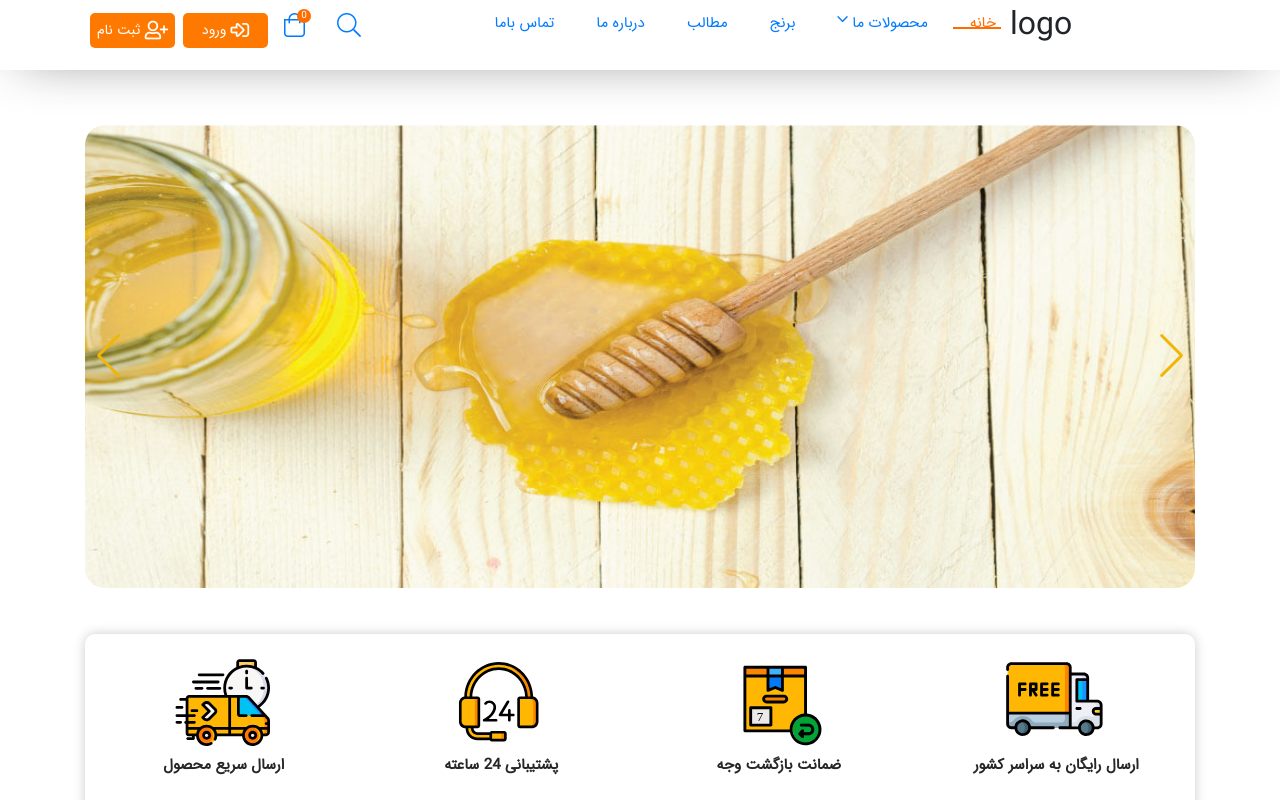
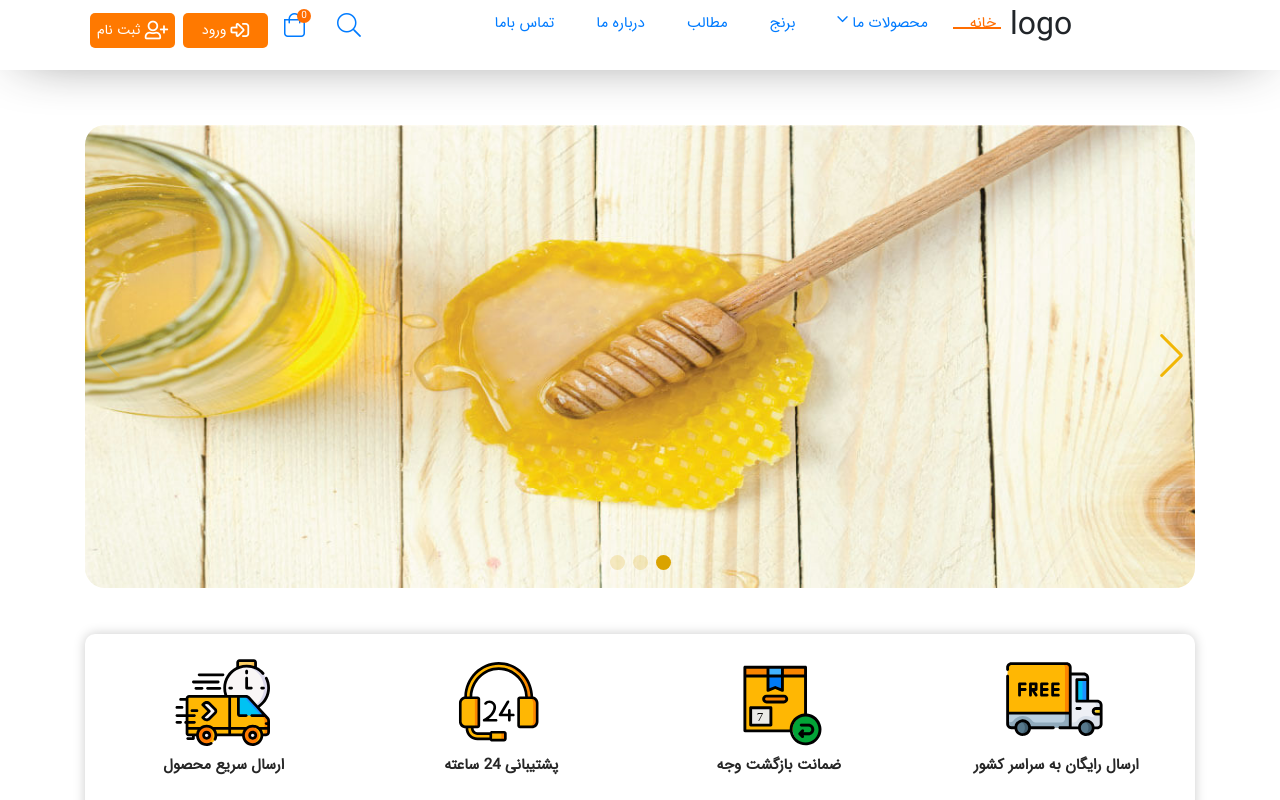
Before and after one commit to miladmohammadi82/afraalian-vue-cli, a Vue app: page / in a window 1280 px wide. Shown: the top 800 px of the page. Built offline with nearby package versions, Linux system fonts and the light colour scheme.

Commit message:
edit emage Slider

```diff
--- a/src/components/main.vue
+++ b/src/components/main.vue
@@ -4,11 +4,24 @@
         <section class="banner-arias" id="banner-aria">
             <div class="container">
                 <div class="swiper-container img">
-                    <div class="swiper-wrapper">
-                        <div class="swiper-slide" v-for="image in images" :key="image.id">
+                    <swiper
+                        :slides-per-view="1"
+                        :space-between="50"
+                        @swiper="onSwiper"
+                        @slideChange="onSlideChange"
+                        :pagination="{ clickable: true }"
+                        effect="fade"
+                        class="swiper-wrapper"
+                        :navigation="{
+                            nextEl: '.swiper-button-next',
+                            prevEl: '.swiper-button-prev',
+                        }"
+                        >
+
+                        <swiper-slide class="swiper-slide" v-for="image in images" :key="image.id">
                             <img class="w-100" style="border-radius: 20px" :src="image.slider" :alt="images.alt">
-                        </div>
-                    </div>
+                        </swiper-slide>
+                    </swiper>
                     <div class="swiper-pagination swiper-pagination-white"></div>
                     <div class="swiper-button-next swiper-button-white"></div>
                     <div class="swiper-button-prev swiper-button-white"></div>
@@ -462,6 +475,9 @@
 <script>
 // import BackToTop from './inden/back-to-top.vue'
 
+// Import Swiper Vue.js components
+import { Swiper, SwiperSlide } from 'swiper/vue';
+
 export default{
     data(){
         return{
@@ -498,7 +514,8 @@ export default{
     },
 
     components: {
-
+        Swiper,
+        SwiperSlide,
     },
 
 
```
